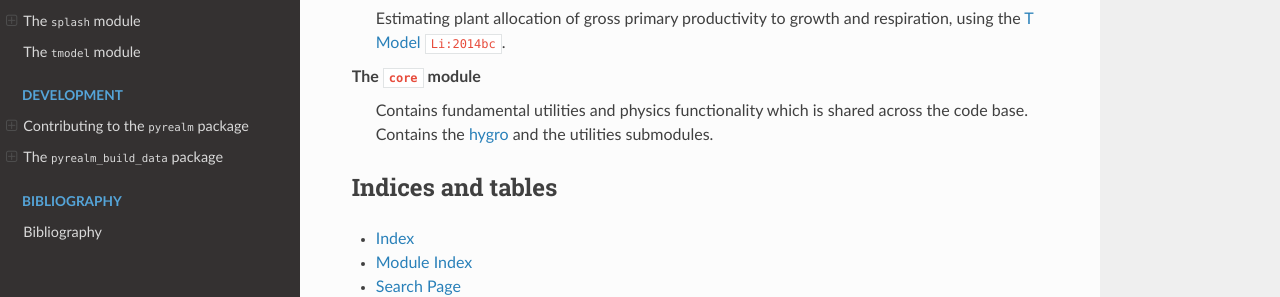
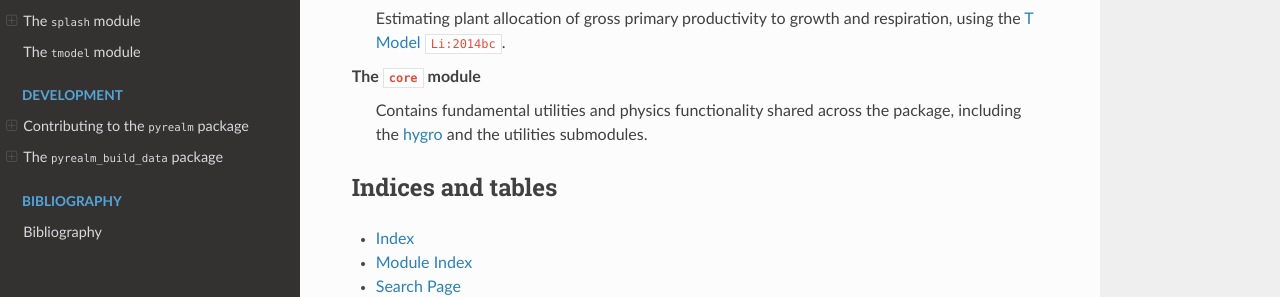
Before and after one commit to ImperialCollegeLondon/pyrealm, a Sphinx documentation site: the page built from docs/source/index.md, in a window 1280 px wide. Shown: the part 457-754 px from the top of the page. Built offline with Sphinx 7.4.7 and the Read the Docs theme 2.0.0, drawn with Linux system fonts in a browser that asks for light colours; cross-references to code outside the pages are shown as plain code.

```diff
--- a/docs/source/index.md
+++ b/docs/source/index.md
@@ -28,8 +28,8 @@ The `tmodel` module
   using the [T Model](users/tmodel/tmodel) {cite:p}`Li:2014bc`.
 
 The `core` module
-: Contains fundamental utilities and physics functionality which is shared across the
-code base. Contains the [hygro](users/hygro) and the utilities submodules.
+: Contains fundamental utilities and physics functionality shared across the
+  package, including the [hygro](users/hygro) and the utilities submodules.
 
 ## Indices and tables
 
```
Also changed, not shown: README.md (+3 -0 lines).
